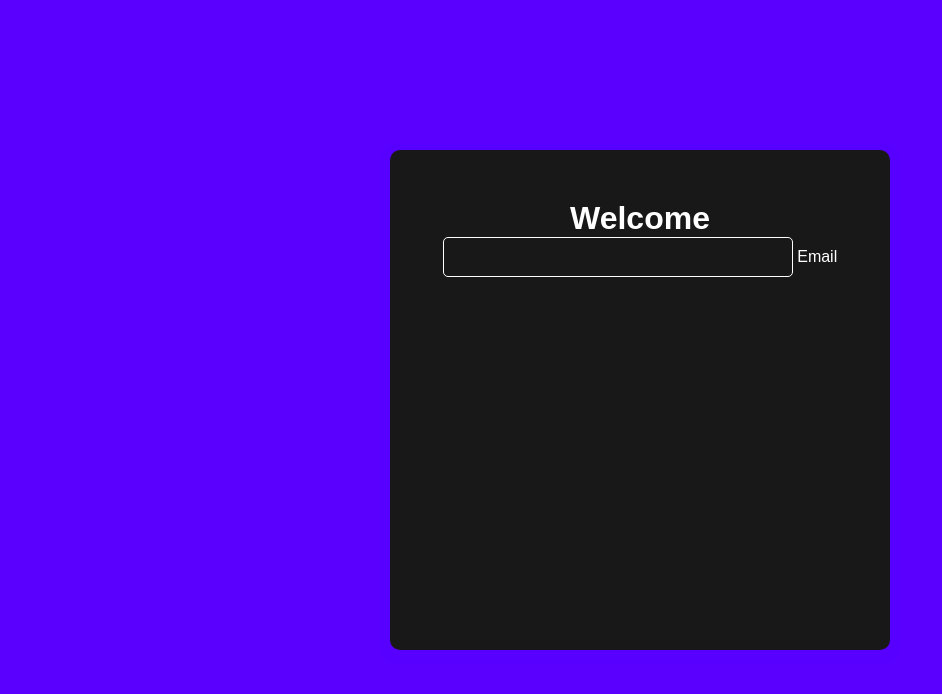
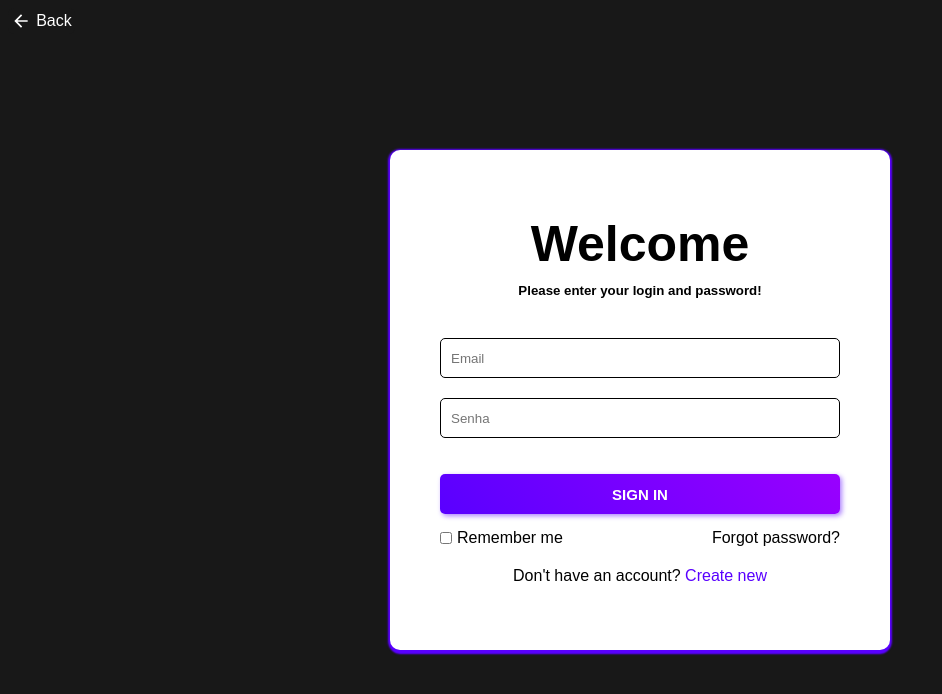
Before and after one commit to lucasviniz/plading-page, a plain HTML site: page page/login/login.html in a window 1280 px wide. Shown: the whole page, without its empty margins (0-942 px from the left). Drawn offline with Linux system fonts and the light colour scheme.

Commit message:
estilização do layout login

```diff
--- a/page/login/login.html
+++ b/page/login/login.html
@@ -11,9 +11,46 @@
     <div class="container">
         <div class="login">
             <h1>Welcome</h1>
-            <input type="text" name="Email" id="email">
-            <label for="email">Email</label>
+            <h5>Please enter your login and password!</h5>
+            <div class="input">
+                <input type="text" name="Email" id="email" placeholder="Email">
+                <input type="text" name="Senha" id="senha" placeholder="Senha">
+            </div>
+            <br>
+            <br>
+            <button>SIGN IN</button>
+
+            <div class="selectInfo">
+                <div class="selectButton">
+                    <input type="checkbox" name="remember" id="remember">
+                    <p>Remember me</p>
+                </div>
+                <div id="forgotPassword">
+                    <a href="">Forgot password?</a>
+                </div>
+            </div>
+
+            <div class="createAccount">
+                <p>Don't have an account? <a href="">Create new</a></p>
+            </div>
+        </div>
+
+
+
+
+    </div>
+
+    <div id="align">
+        <div class="arrow">
+            <a href="/plading-page/page/index.html"><svg xmlns="http://www.w3.org/2000/svg" fill="#fff" width="20px" height="20px" viewBox="0 0 24 24"><path d="M20 11H7.83l5.59-5.59L12 4l-8 8 8 8 1.41-1.41L7.83 13H20v-2z"/></svg>
+            <p> Back </p>
+            </a>
         </div>
     </div>
+
+
+
+
+
 </body>
 </html>
--- a/page/login/style.css
+++ b/page/login/style.css
@@ -6,43 +6,138 @@
 
 body{
     font-family: sans-serif;
-    color: #fff;
 }
 
 .container{
     display: flex;
     justify-content: center;
     align-items: center;
-    background-color: #5900ff;
-
+    background-color: rgb(24, 24, 24);
     width: 100%;
     height: 100vh;
 }
 
 .login{
-    background-color: rgb(24, 24, 24);
+    display: flex;
+    flex-direction: column;
+    justify-content: center;
+    padding: 50px;
+    background-color: #fff;
     width: 500px;
     height: 500px;
     text-align: center;
-    box-shadow: 0 4px 10px #5900ff82,0 0 2px #5900ff2c,0 2px 6px #5900ff2c!important;
+    box-shadow: 0 4px 2px #5900ff,0px 1px 2px 2px #5900ff,0 2px 1px #5900ff!important;
     border-radius: 10px;
 
 }
 
 .login h1{
-    padding-top: 50px;
+    font-size: 50px;
+    padding-bottom: 10px;
 }
 
-.login b{
-    color: #ffffff;
+.input{
+    display: flex;
+    margin-top: 40px;
+    flex-direction: column;
+    gap: 20px;
 }
 
-.login input{
+.input input{
     text-decoration: none;
-    background-color: rgb(24, 24, 24);
-    width: 350px;
+    background-color: #fff;
+    width: 100%;
     height: 40px;
     border-radius: 5px;
-    border: solid 1px #fff;
+    border: solid 1px rgb(0, 0, 0);
+    padding: 10px;
+}
+
+
+.login button{
+    width: 100%;
+    height: 40px;
+    background: linear-gradient(50deg, #5900ff, #9900ff);
+    box-shadow: 2px 2px 5px 0px #5900ff7e;
+    border-radius: 5px;
+    border: none;
+    cursor: pointer;
+    font-size: 15px;
+    font-weight: bold;
     color: #fff;
 }
+
+
+.login button:active{
+
+    background: linear-gradient(50deg, #5900ff92, #9900ff88);
+}
+
+#remember{
+    width: 12px;
+    margin: 0px;
+    height: 12px;
+    padding-right: 10px;
+}
+
+.selectButton{
+    display: flex;
+    justify-content: left;
+    align-items: center;
+    gap: 5px;
+}
+
+.selectInfo{
+    display: flex;
+    padding-top: 15px;
+    justify-content: space-between;
+}
+
+#forgotPassword a{
+    text-decoration: none;
+    color: black;
+}
+
+.createAccount{
+    margin-top: 20px;
+}
+
+.createAccount a{
+    text-decoration: none;
+    color: #5900ff;
+}
+
+
+#align{
+    position: fixed;
+    padding: 0.2rem;
+    border-radius: 0.4rem;
+    top: 0;
+    color: white;
+    background-color: rgb(24, 24, 24);
+    z-index: 1;
+    margin-left: 0.5rem;
+    margin-top: 0.5rem;
+    cursor: pointer;
+}
+
+.arrow{
+    display: flex;
+    justify-content: space-between;
+    align-items: center;
+    flex-wrap: wrap;
+}
+
+.arrow a{
+    display: flex;
+    justify-content: center;
+    align-items: center;
+    flex-direction: row;
+    gap: 5px;
+    text-decoration: none;
+    color: #fff;
+}
+
+.arrow a svg:hover{
+    color:#5900ff
+}
--- a/page/style.css
+++ b/page/style.css
@@ -259,6 +259,7 @@ body{
 
 .footer{
     display: flex;
+    bottom: 0;
     justify-content: center;
     flex-direction: column;
     align-items: flex-start;
```
Also changed, not shown: page/index.html (+3 -2 lines).
